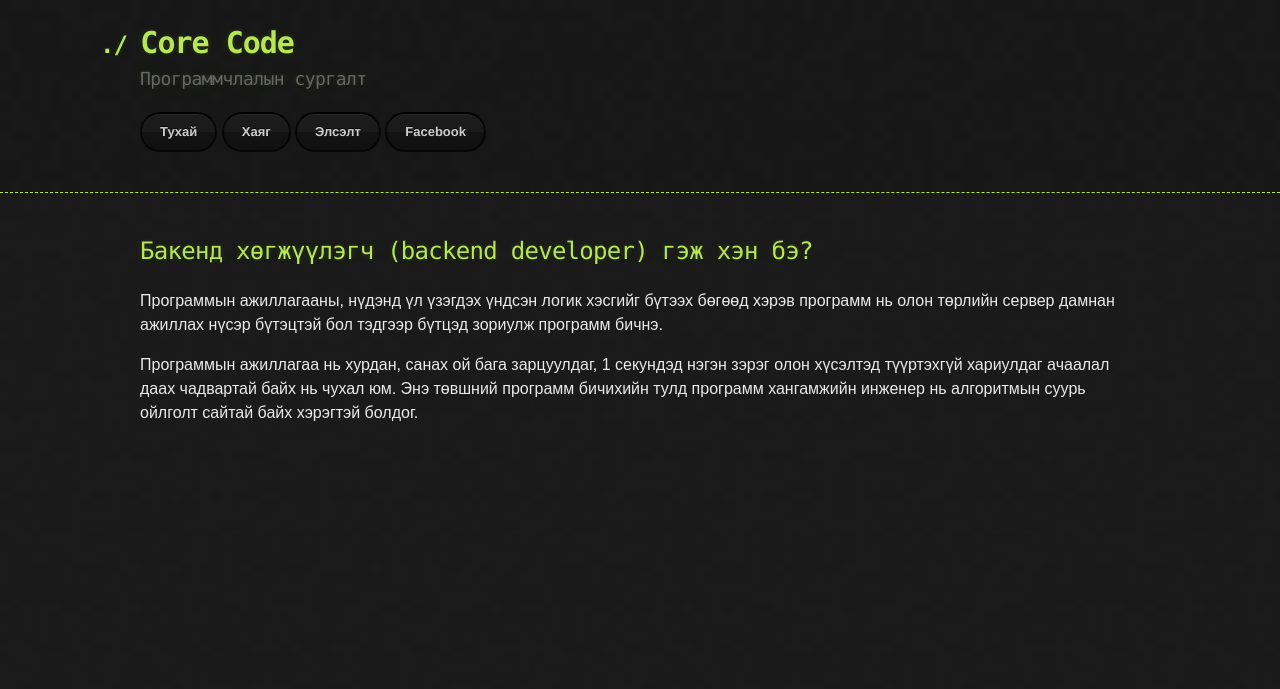
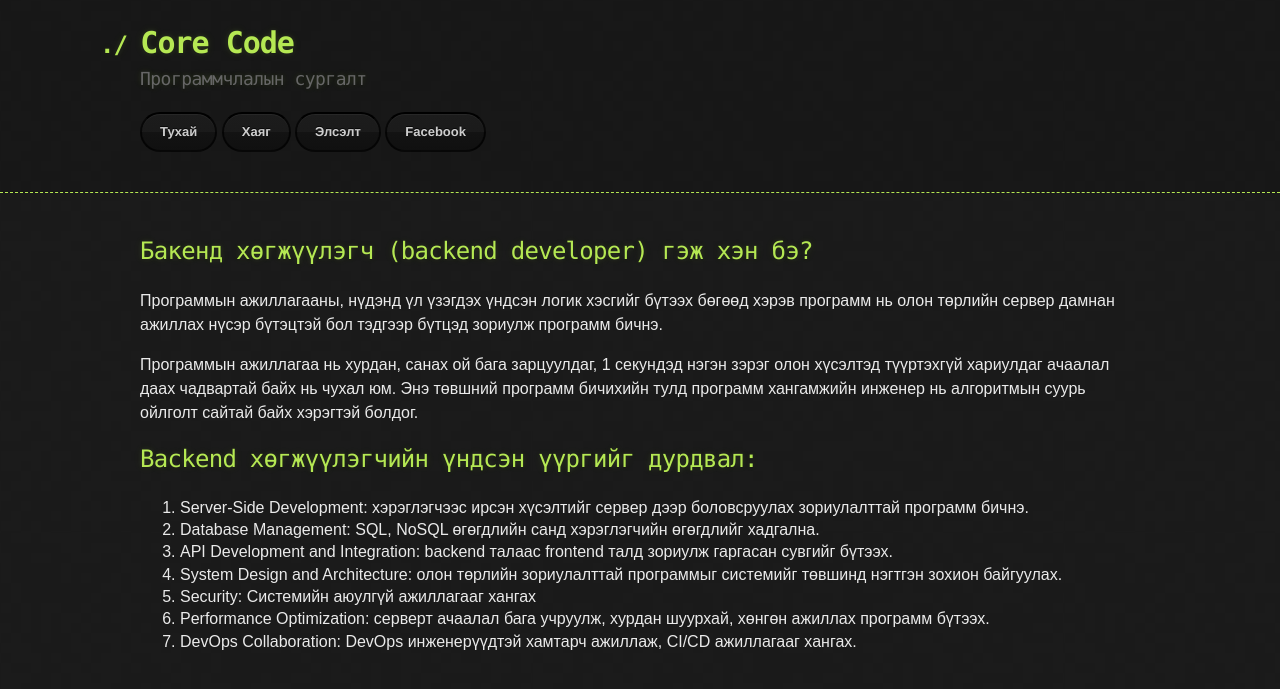
Before and after one commit to ganaatulgaa/corecode, a Jekyll site: the page built from backend.md, in a window 1280 px wide. Shown: the top 689 px of the page. Built offline with Jekyll 4.4.1, drawn with Linux system fonts in a browser that asks for light colours; our own code applies the rules of GitHub Pages for plain Markdown files.

Commit message:
Update backend.md

```diff
--- a/backend.md
+++ b/backend.md
@@ -6,3 +6,12 @@ layout: default
 Программын ажиллагааны, нүдэнд үл үзэгдэх үндсэн логик хэсгийг бүтээх бөгөөд хэрэв программ нь олон төрлийн сервер дамнан ажиллах нүсэр бүтэцтэй бол тэдгээр бүтцэд зориулж программ бичнэ.
 
 Программын ажиллагаа нь хурдан, санах ой бага зарцуулдаг, 1 секундэд нэгэн зэрэг олон хүсэлтэд түүртэхгүй хариулдаг ачаалал даах чадвартай байх нь чухал юм. Энэ төвшний программ бичихийн тулд программ хангамжийн инженер нь алгоритмын суурь ойлголт сайтай байх хэрэгтэй болдог.
+
+## Backend хөгжүүлэгчийн үндсэн үүргийг дурдвал:
+1. Server-Side Development: хэрэглэгчээс ирсэн хүсэлтийг сервер дээр боловсруулах зориулалттай программ бичнэ.
+2. Database Management: SQL, NoSQL өгөгдлийн санд хэрэглэгчийн өгөгдлийг хадгална.
+3. API Development and Integration: backend талаас frontend талд зориулж гаргасан сувгийг бүтээх.
+4. System Design and Architecture: олон төрлийн зориулалттай программыг системийг төвшинд нэгтгэн зохион байгуулах.
+5. Security: Системийн аюулгүй ажиллагааг хангах
+6. Performance Optimization: серверт ачаалал бага учруулж, хурдан шуурхай, хөнгөн ажиллах программ бүтээх.
+7. DevOps Collaboration: DevOps инженерүүдтэй хамтарч ажиллаж, CI/CD ажиллагааг хангах.
```
